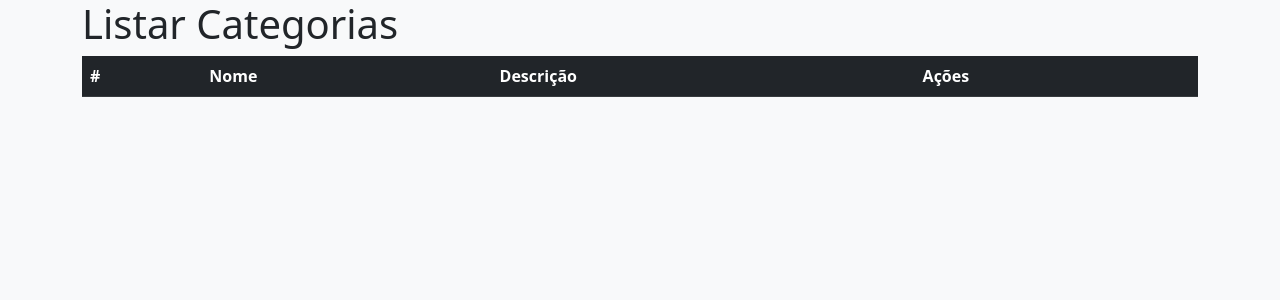
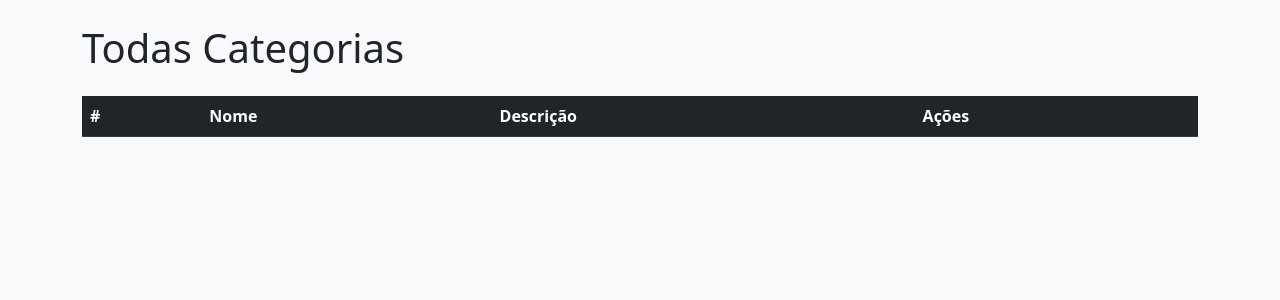
Before and after one commit to israelcena/beacademy-devstart-php-db, a PHP site: template src/View/category/list.php in a window 1280 px wide. Shown: the top 300 px of the page. Run offline with PHP 8.4, Linux system fonts and the light colour scheme; the template is opened without the code that fills it, so the values that code supplies are empty.

Commit message:
include h1 spacing

```diff
--- a/src/View/category/list.php
+++ b/src/View/category/list.php
@@ -1,6 +1,5 @@
 <div class="container">
-  <h1>Listar Categorias</h1>
-
+  <h1 class="h1 my-4">Todas Categorias</h1>
   <table class="table table-hover table-striped">
     <thead class="table-dark">
       <tr>
@@ -10,7 +9,6 @@
         <th>Ações</th>
       </tr>
     </thead>
-
     <tbody>
       <?php
       $categories = $data->fetchAll(\PDO::FETCH_ASSOC);
```
